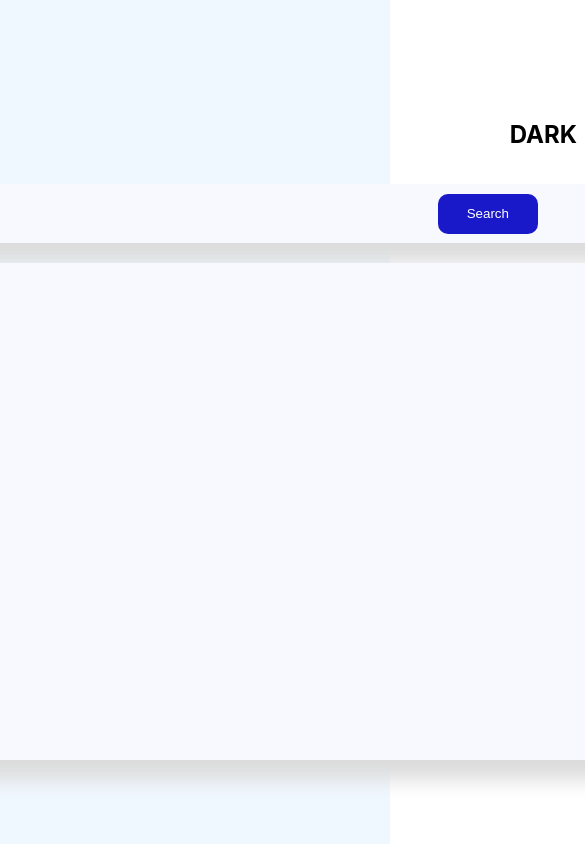
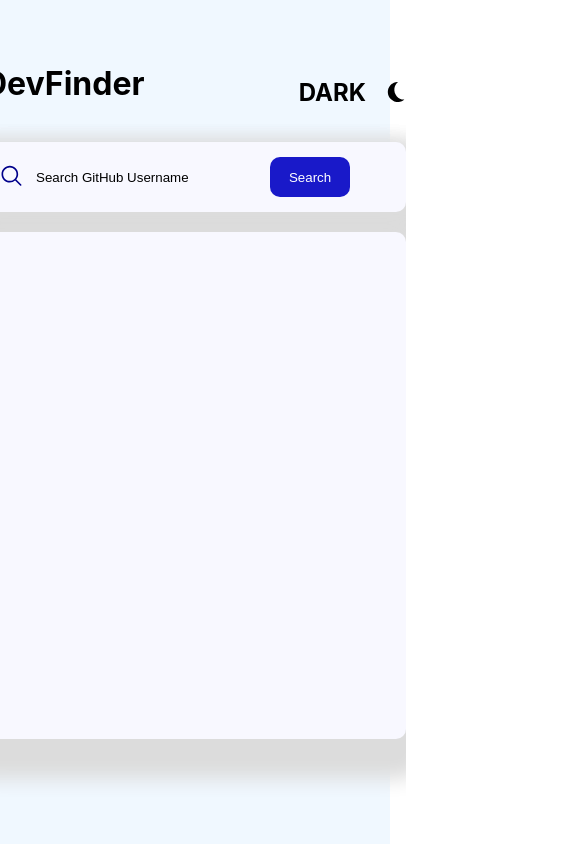
Before and after one commit to Tcheagow/Github-users-search-app, a React (Create React App) app: page / in a window 390 px wide. Shown: the top 844 px of the page, 585 px wide, since content can reach past the window. Built offline with nearby package versions, Linux system fonts and the light colour scheme.

Commit message:
Responsive: not finished

```diff
--- a/src/App.css
+++ b/src/App.css
@@ -62,8 +62,6 @@
   width: 70%;
 
   margin-left: 20px;
-
-  border-radius: 10px;
 }
 .inputSearch:focus{
   box-shadow: 0 0 0 0;
@@ -87,3 +85,38 @@
 
   border-radius: 10px;
 }
+@media (max-width: 800px) {
+  .main{
+    width: 80vh;
+    height: 80vh;
+  }
+  .inputSearch{
+    width: 65%;
+  }
+}
+@media (max-width: 600px) {
+  .main{
+    width: 50vh;
+    height: 90vh;
+
+  }
+  .searchIcon{
+    width: 25px;
+    height: 40px;
+
+    margin-left: 15px;
+
+    transform: translateY(-3%);
+  }
+  .inputSearch{
+    width: 55%;
+
+    margin-left: 10px;
+  }
+  .buttonSearch{
+    width: 80px;
+  }
+  .container{
+    height: 60vh;
+  }
+}
--- a/src/Theme/Theme.js
+++ b/src/Theme/Theme.js
@@ -15,6 +15,6 @@ export const lightTheme = {
         search: '#f8f8ff',
         input: '#f8f8ff;',
         container: '#f8f8ff',
-        boxShadow: '20px 20px 20px #dcdcdc'
+        boxShadow: '-1px 20px 20px 20px #dcdcdc'
     }
 }
--- a/src/components/search/button.js
+++ /dev/null
@@ -1,7 +0,0 @@
-import React from 'react';
-
-export default function button(){
-    return(
-        <button className='buttonSearch'>Search</button>
-    )
-}
--- a/src/components/search/search.js
+++ b/src/components/search/search.js
@@ -1,13 +1,25 @@
-import React from 'react';
-import Button from './Button';
+import React, { useState } from 'react';
 import SearchIcon from './SearchIcon';
 
-export default function search(){
+export default function Search(){
+    function nickNamer(e){
+        //querySelectorById("#input").value = "";
+        e.preventDefault();
+        console.log(nick);
+        setNick("");
+    }
+
+    const [nick, setNick] = useState("");
+
     return(
         <div className='search'>
-            <SearchIcon/>
-            <input className='inputSearch' type="text" placeholder='Search GitHub Username'/>
-            <Button/>
+            <form className='search' onSubmit={nickNamer}>
+                <SearchIcon/>
+                <input className='inputSearch' value={nick} type="text" placeholder='Search GitHub Username'
+                    onChange={(e)=> setNick(e.target.value)}
+                />
+                <input className='buttonSearch' type='submit' value='Search'></input>
+            </form>
         </div>
-    )
+    );
 }
```
